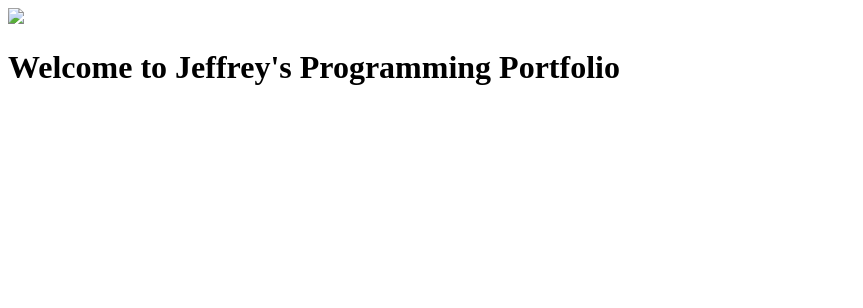
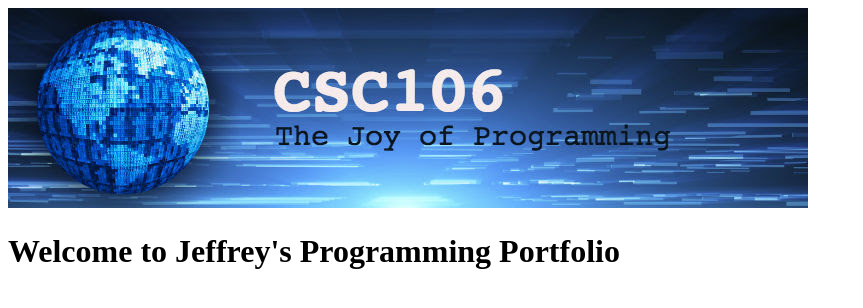
Before and after one commit to Jeffrey401/Jeffrey401.github.io, a plain HTML site: page index.html in a window 1280 px wide. Shown: the whole page, without its empty margins (0-863 px from the left). Drawn offline with Linux system fonts and the light colour scheme.

Commit message:
Update index.html

```diff
--- a/index.html
+++ b/index.html
@@ -5,7 +5,7 @@
         <title>Jeffrey's Programming Portfolio</title>
     </head>
     <body>
-        <img src="csc106_banner.jpg">
+        <img src="csc106_banner.jpeg">
     <h1>Welcome to Jeffrey's Programming Portfolio</h1>
 
     </body>
```
